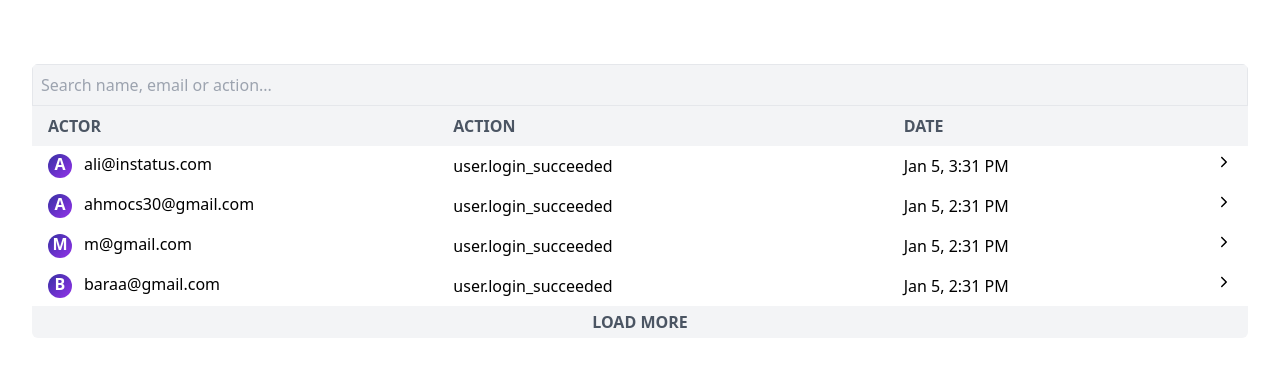
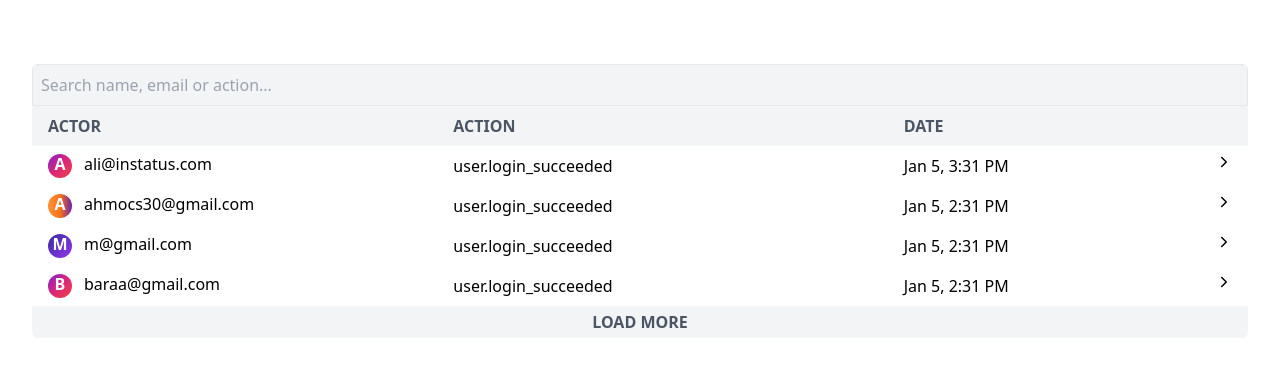
Before and after one commit to AhmedMostafa30/activity-log, a React (Vite) app: page / in a window 1280 px wide. Shown: the top 366 px of the page. Built offline with nearby package versions, Linux system fonts and the light colour scheme.

Commit message:
Fix: some styling issues

```diff
--- a/src/components/ActivityContainer.tsx
+++ b/src/components/ActivityContainer.tsx
@@ -8,9 +8,9 @@ import LoadMoreButton from "./LoadMoreButton";
 
 function ActivityContainer() {
   const [expandedRows, setExpandedRows] = useState<number | null>(null);
-  const [bgColor, setBgColor] = useState("");
-  const [noOfElements, setNoOfElements] = useState(4);
-  const [search, setSearch] = useState("");
+  const [randomClasses, setRandomClasses] = useState<string[]>([]);
+  const [noOfElements, setNoOfElements] = useState<number>(4);
+  const [search, setSearch] = useState<string>("");
 
   const iconsColors: string[] = [
     "flex items-center justify-center bg-gradient-to-r from-orange-400 via-orange-500 to-purple-800 text-white font-bold h-6 w-6 text-base rounded-full",
@@ -19,7 +19,11 @@ function ActivityContainer() {
   ];
 
   useEffect(() => {
-    setBgColor(iconsColors[colorIndex()]);
+    const classes = Array.from({ length: iconsColors.length }, () => {
+      const randomIndex = Math.floor(Math.random() * iconsColors.length);
+      return iconsColors[randomIndex];
+    });
+    setRandomClasses(classes);
   }, []);
 
   const handleLoadMore = () => {
@@ -85,7 +89,9 @@ function ActivityContainer() {
                 >
                   <td className="px-4 py-2 text-left w-1/3">
                     <div className="flex space-x-3">
-                      <div className={bgColor}>
+                      <div
+                        className={randomClasses[index % iconsColors.length]}
+                      >
                         <span className="mb-1">{item.actor_name[0]}</span>
                       </div>
                       <p className="font-inter text-base font-normal leading-5 text-left">
@@ -107,7 +113,7 @@ function ActivityContainer() {
           </tbody>
         </table>
 
-        {filteredData.length < data.length && (
+        {filteredData.length < data.length && search == "" && (
           <LoadMoreButton onLoadMore={handleLoadMore} />
         )}
       </div>
--- a/src/components/DetailsContainer.tsx
+++ b/src/components/DetailsContainer.tsx
@@ -39,7 +39,7 @@ function DetailsContainer({
   return (
     <tr>
       <td colSpan={3}>
-        <div className="bg-white shadow-lg rounded-lg p-6 flex flex-row items-center mt-4  space-x-40">
+        <div className="bg-white shadow-lg rounded-lg p-6 flex flex-row items-center space-x-40">
           <div className="flex flex-col">
             <h2 className="text-base font-semibold leading-tight text-left text-gray-600 uppercase">
               actor
```
